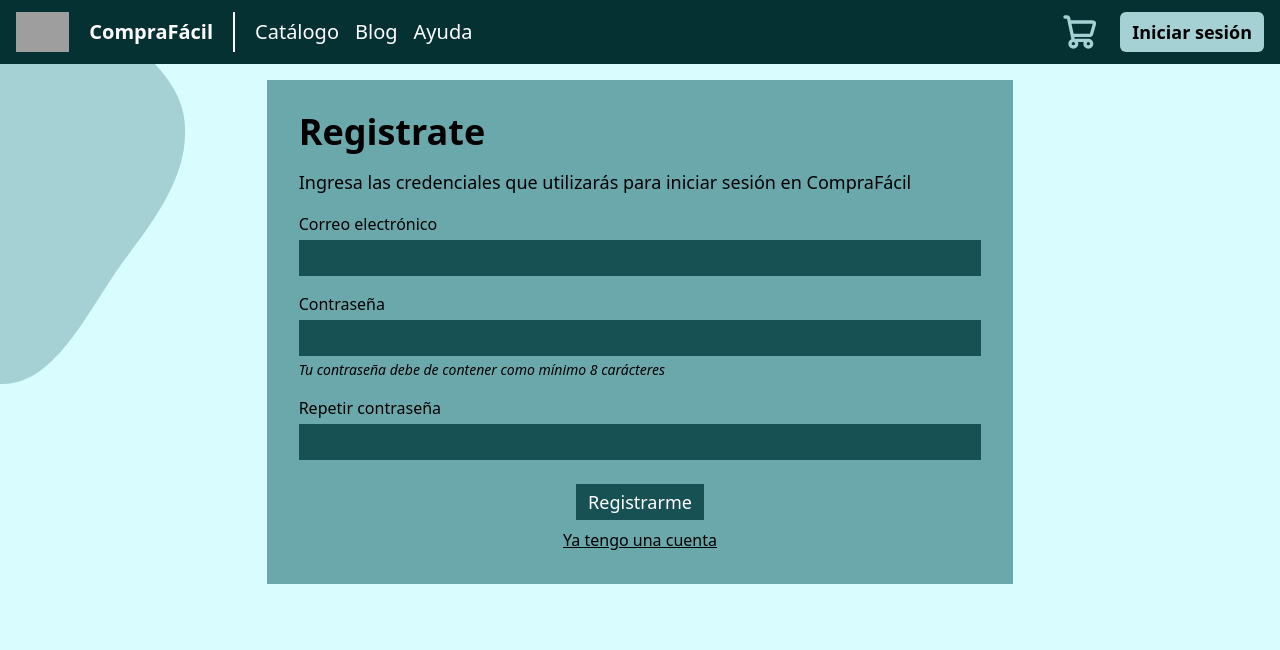
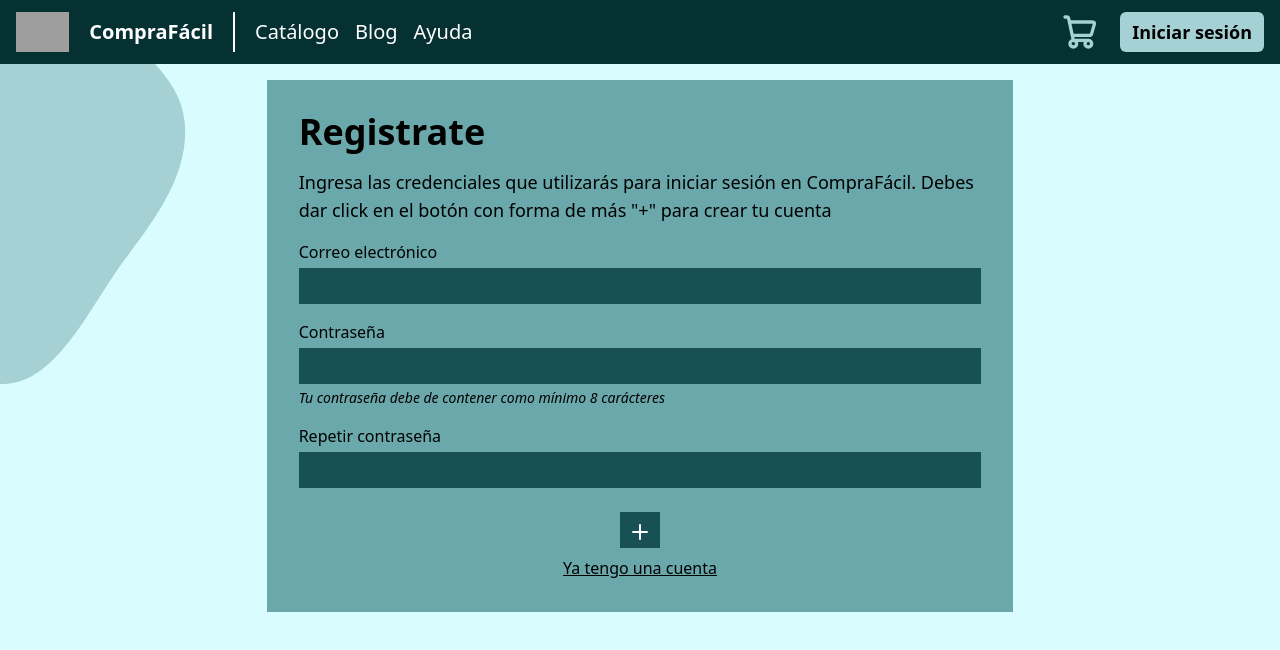
Before and after one commit to Seb0927/CompraFacilInaccessible, a React (Vite) app: page /register in a window 1280 px wide. Shown: the top 650 px of the page. Built offline with nearby package versions, Linux system fonts and the light colour scheme; grey boxes are pictures that could not be loaded.

Commit message:
feat(1.3.3): replace button with "+" character - Also add an instruction indicating that the button having "+" is for register an account

```diff
--- a/src/components/register/Register.jsx
+++ b/src/components/register/Register.jsx
@@ -1,5 +1,6 @@
 import { useContext, useState, useRef } from 'react'
 import { UserContext } from '@/contexts/UserContext'
+import { Plus } from 'lucide-react';
 
 const Register = () => {
 
@@ -67,7 +68,7 @@ const Register = () => {
       <section className='h-auto w-full md:w-4/5 lg:w-8/12 py-8 px-8 bg-blue-medium-light'>
         <form onSubmit={handleSubmit} className='flex flex-col space-y-4'>
           <h1 className='text-4xl font-bold'>Registrate</h1>
-          <span className='text-lg'>Ingresa las credenciales que utilizarás para iniciar sesión en CompraFácil</span>
+          <p className='text-lg'>Ingresa las credenciales que utilizarás para iniciar sesión en CompraFácil. Debes dar click en el botón con forma de más "+" para crear tu cuenta</p>
 
           {error && (
             <p
@@ -126,8 +127,8 @@ const Register = () => {
           <div className='pt-2 flex flex-col space-y-2 items-center'>
             <button
               type="submit"
-              className='h-9 w-32 bg-blue-dark text-white text-lg hover:bg-blue-darkest'>
-              Registrarme
+              className='h-9 w-auto p-2 bg-blue-dark text-white text-lg hover:bg-blue-darkest'>
+              <Plus />
             </button>
             <a href='/login' className='underline hover:text-blue-darkest'>Ya tengo una cuenta</a>
           </div>
```
